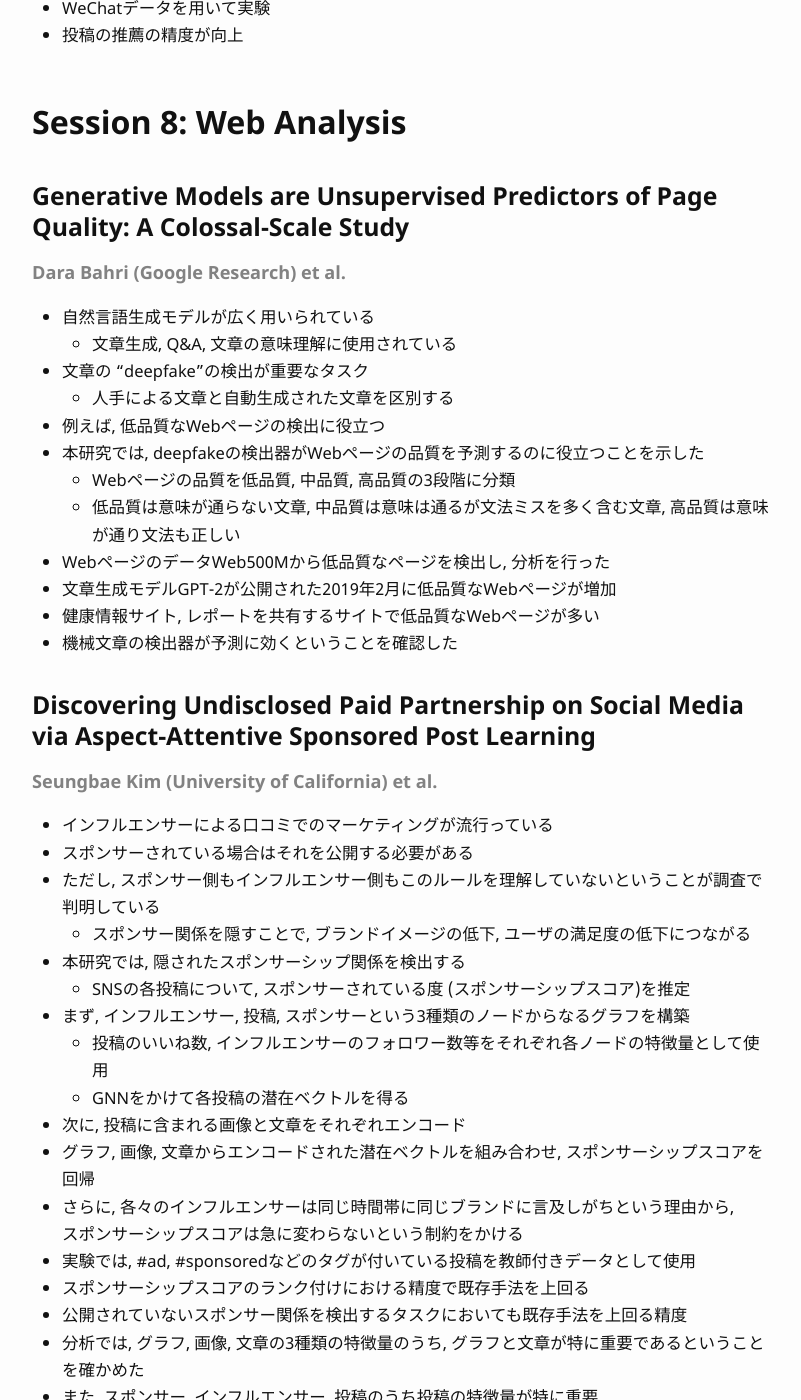
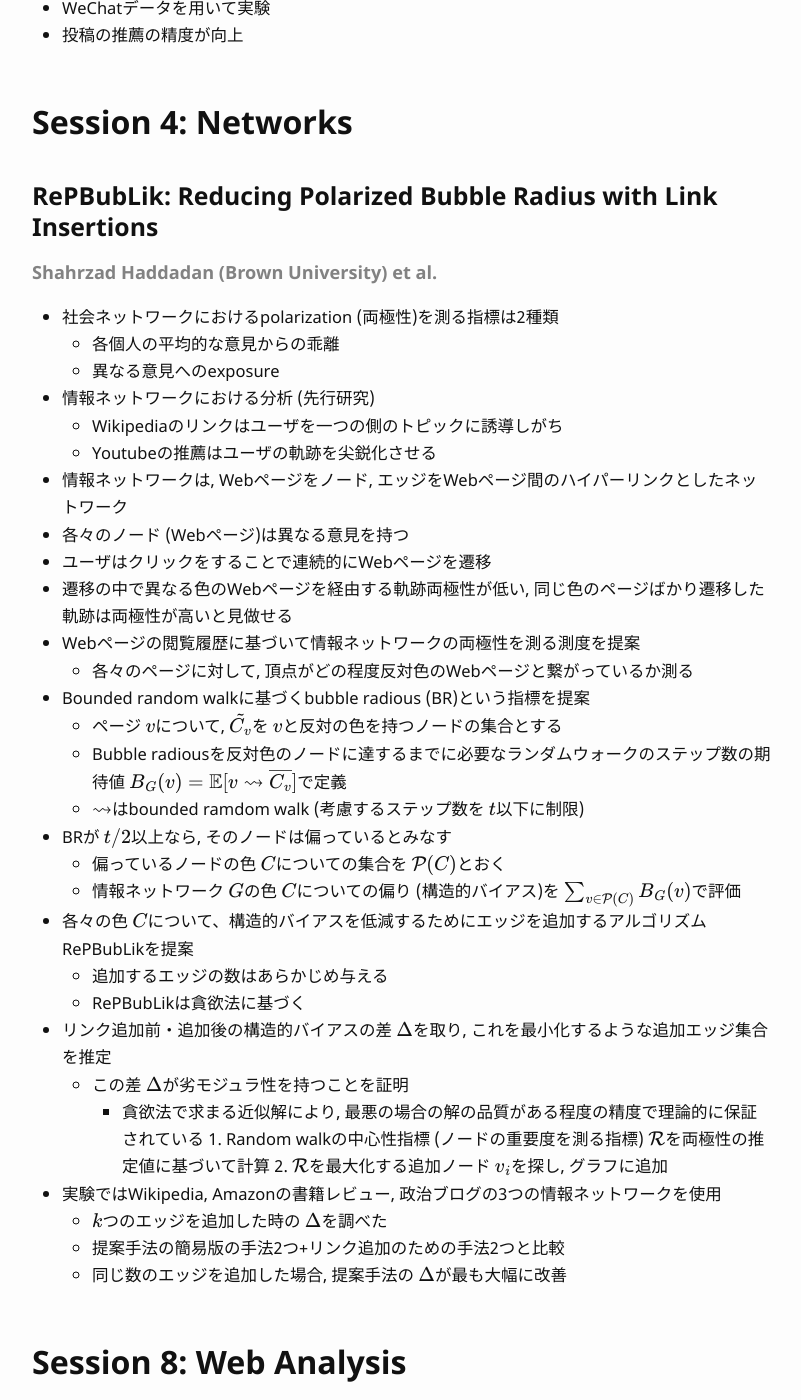
Before and after one commit to mayaaaa/mayaaaa.github.io, a Jekyll site: the page built from _posts/2021-03-08-wsdm-memo.md, in a window 1280 px wide and 1400 px high, scrolled down 7986 px. Shown: the whole window, without its empty margins (238-1039 px from the left). Built offline with Jekyll 4.4.1, drawn with Linux system fonts in a browser that asks for light colours; some web fonts are replaced; formulas are drawn with MathJax 3.

Commit message:
update blog post

```diff
--- a/_posts/2021-03-08-wsdm-memo.md
+++ b/_posts/2021-03-08-wsdm-memo.md
@@ -263,6 +263,45 @@ tags: [WSDM21]
   - Box triggerは並び替えられた投稿のセット (box)を提示するかどうか判断
 - WeChatデータを用いて実験
 - 投稿の推薦の精度が向上
+
+
+
+## Session 4: Networks
+
+### RePBubLik: Reducing Polarized Bubble Radius with Link Insertions
+#### Shahrzad Haddadan (Brown University) et al.
+- 社会ネットワークにおけるpolarization (両極性)を測る指標は2種類
+  - 各個人の平均的な意見からの乖離
+  - 異なる意見へのexposure
+- 情報ネットワークにおける分析 (先行研究)
+  - Wikipediaのリンクはユーザを一つの側のトピックに誘導しがち
+  - Youtubeの推薦はユーザの軌跡を尖鋭化させる
+- 情報ネットワークは, Webページをノード, エッジをWebページ間のハイパーリンクとしたネットワーク
+- 各々のノード (Webページ)は異なる意見を持つ
+- ユーザはクリックをすることで連続的にWebページを遷移
+- 遷移の中で異なる色のWebページを経由する軌跡両極性が低い, 同じ色のページばかり遷移した軌跡は両極性が高いと見做せる
+- Webページの閲覧履歴に基づいて情報ネットワークの両極性を測る測度を提案
+  - 各々のページに対して, 頂点がどの程度反対色のWebページと繋がっているか測る
+- Bounded random walkに基づくbubble radious (BR)という指標を提案
+  - ページ $$v$$について, $$\tilde{C_v}$$を $$v$$と反対の色を持つノードの集合とする
+  - Bubble radiousを反対色のノードに達するまでに必要なランダムウォークのステップ数の期待値 $$B_G(v)=\mathbb{E}[v\rightsquigarrow\overline{C_v}]$$で定義
+  - $$\rightsquigarrow$$はbounded ramdom walk (考慮するステップ数を $$t$$以下に制限)
+- BRが $$t/2$$以上なら, そのノードは偏っているとみなす
+  - 偏っているノードの色 $$C$$についての集合を $$\mathcal{P}(C)$$とおく
+  - 情報ネットワーク $$G$$の色 $$C$$についての偏り (構造的バイアス)を $$\sum_{v\in\mathcal{P}(C)}B_G(v)$$で評価
+- 各々の色 $$C$$について、構造的バイアスを低減するためにエッジを追加するアルゴリズム RePBubLikを提案
+  - 追加するエッジの数はあらかじめ与える
+  - RePBubLikは貪欲法に基づく
+- リンク追加前・追加後の構造的バイアスの差 $$\Delta$$を取り, これを最小化するような追加エッジ集合を推定
+  - この差 $$\Delta$$が劣モジュラ性を持つことを証明
+    - 貪欲法で求まる近似解により, 最悪の場合の解の品質がある程度の精度で理論的に保証されている
+  1. Random walkの中心性指標 (ノードの重要度を測る指標) $$\mathcal{R}$$を両極性の推定値に基づいて計算
+  2. $$\mathcal{R}$$を最大化する追加ノード $$v_i$$を探し, グラフに追加
+- 実験ではWikipedia, Amazonの書籍レビュー, 政治ブログの3つの情報ネットワークを使用
+  - $$k$$つのエッジを追加した時の $$\Delta$$を調べた
+  - 提案手法の簡易版の手法2つ+リンク追加のための手法2つと比較
+  - 同じ数のエッジを追加した場合, 提案手法の $$\Delta$$が最も大幅に改善
+
 
 
 ## Session 8: Web Analysis
```
Also changed, not shown: 1 other file.
